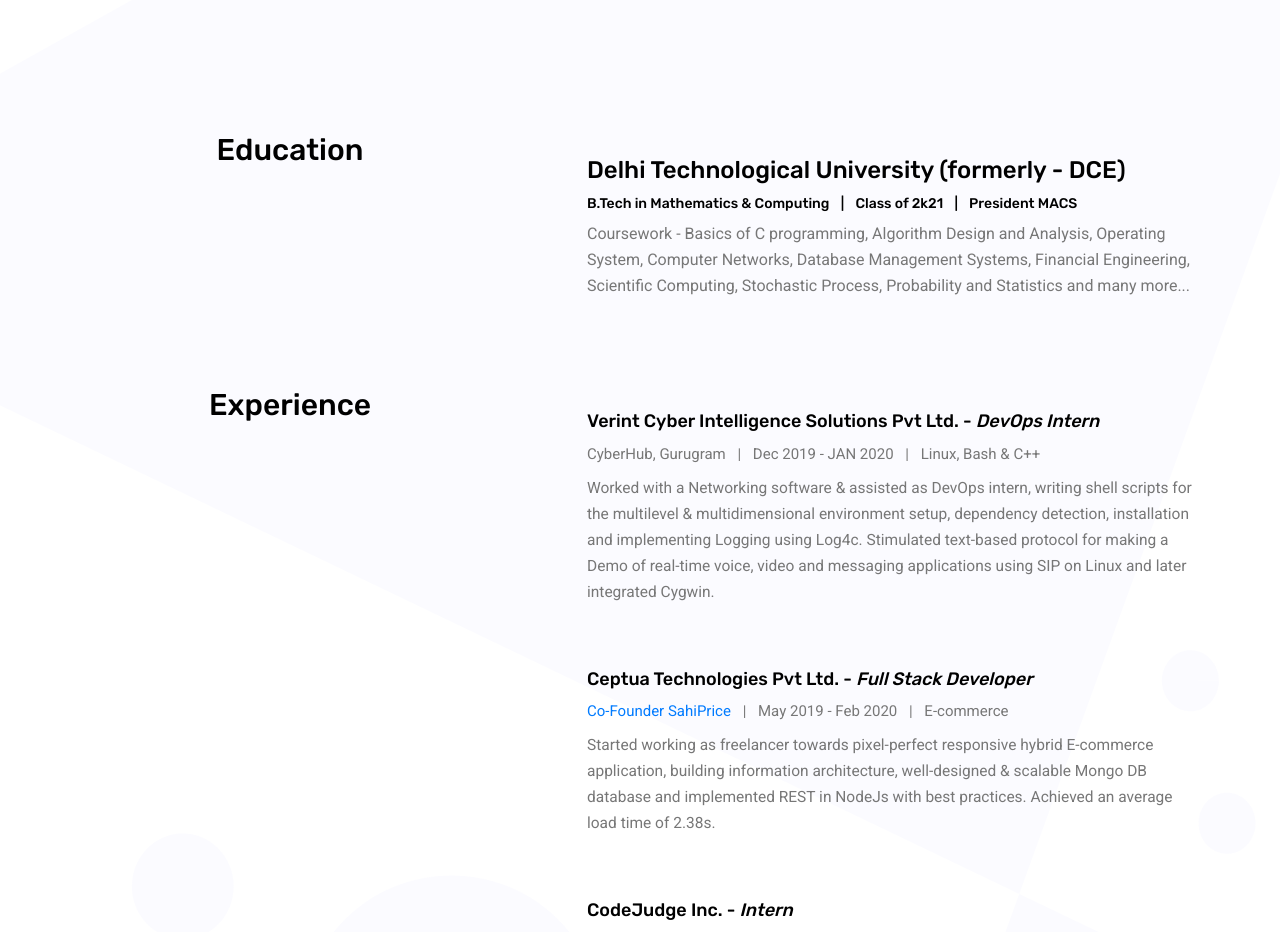
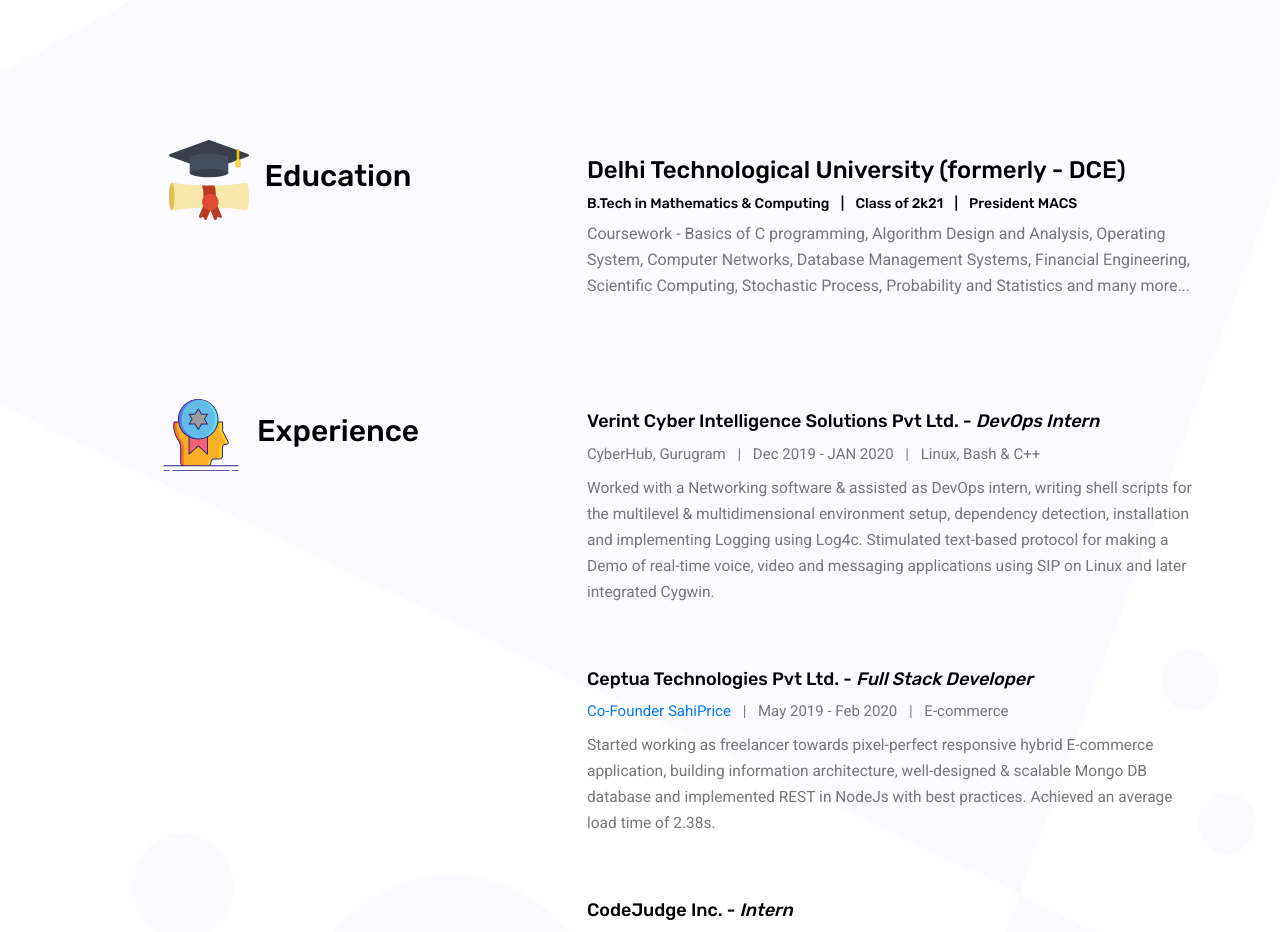
Before and after one commit to sachin-duhan26/sachin-duhan-portfolio-website, a plain HTML site: page index.html in a window 1280 px wide. Shown: the part 1100-2032 px from the top of the page. Drawn offline with nearby package versions, Linux system fonts and the light colour scheme.

Commit message:
adding experience and education images

```diff
--- a/index.html
+++ b/index.html
@@ -111,10 +111,11 @@
 
                 <div class="row mt-5 pt-4 ">
                     <div class="row pt-5 mt-3 ">
-                        <div class="col-sm-12 col-md-5 ">
-                            <blockquote>
-                                <h2 class="main_title ">Education</h2>
-                            </blockquote>
+                        <div class="col-sm-12 col-md-5">
+                            <div class="m-2  d-flex align-items-center justify-content-center">
+                                <img src="img/graduation.svg" height="80px" alt="graduation">
+                                <h2 class="pl-3"> Education</h2>
+                            </div>
                         </div>
                         <div class="col-sm-12 col-md-7">
                             <div class="d-block p-4 ml-2 pt-0">
@@ -130,9 +131,11 @@
                     </div>
                     <div class="row pt-5 ">
                         <div class="col-sm-12 col-md-5 ">
-                            <blockquote>
-                                <h2 class="main_title ">Experience</h2>
-                            </blockquote>
+                            <div class="m-2  d-flex align-items-center justify-content-center">
+                                <img src="img/experience.svg" height="80px" alt="graduation">
+                                <h2 class="pl-3"> Experience
+                                    <h2>
+                            </div>
                         </div>
 
                         <div class="col-sm-12 col-md-7 ">
```
Also changed, not shown: img/experience.svg (added), img/graduation.svg (added).
